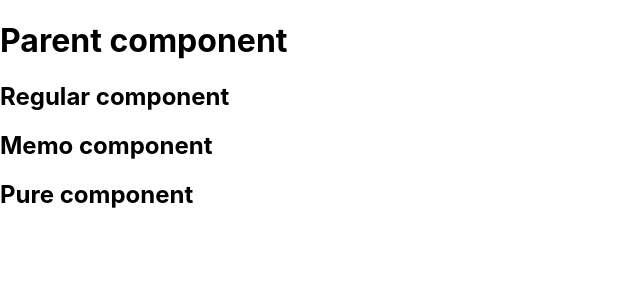
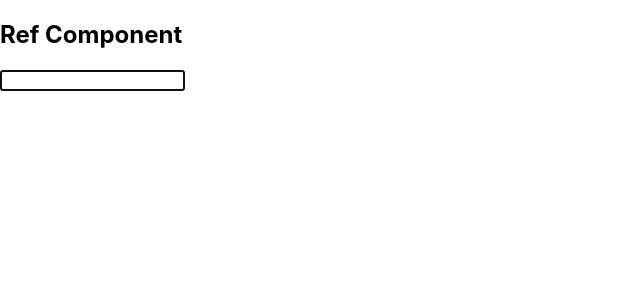
Before and after one commit to sunilpie1997/Learn-React-Part-3, a React (Create React App) app: page / in a window 1280 px wide. Shown: the top 300 px of the page, without its empty margins (0-640 px from the left). Built offline with nearby package versions, Linux system fonts and the light colour scheme.

Commit message:
7. Ref in React

```diff
--- a/src/App.js
+++ b/src/App.js
@@ -12,6 +12,7 @@
 import LifecycleC from './components/LifecycleC';
 import Table from './components/Table';
 import ParentComp from './components/ParentComp';
+import RefDemo from './components/RefDemo';
 
 function App() {
 
@@ -51,8 +52,12 @@
     <ParentComp/>
     */
 
-    /* memo */
+    /* memo
     <ParentComp/>
+    */
+
+    /* create ref */
+    <RefDemo/>
   );
 }
 
--- /dev/null
+++ b/src/components/RefDemo.js
@@ -0,0 +1,56 @@
+import React from 'react';
+
+class RefDemo extends React.Component{
+
+    constructor(props)
+    {
+        super(props);
+        //first approach
+        this.inputRef=React.createRef();
+        //second approach using callback ref
+        this.cbRef=null;
+        this.setCbRef=element=>{
+            this.cbRef=element
+        }
+    }
+
+    componentDidMount(){
+        /* first approach
+        this.inputRef.current.focus();
+        console.log(this.inputRef);
+        */
+
+        //second approach
+        if(this.cbRef)
+        {
+            this.cbRef.focus();
+
+        }
+    }
+
+    clickHandler=()=>{
+        alert(this.inputRef.current.value);
+    }
+
+    render=()=>{
+
+        return(
+            /* first approach
+            <div>
+                <h2>Ref Component</h2>
+                <input type="text" name="input" ref={this.inputRef}></input>
+                <button onClick={this.clickHandler}>click me</button>
+
+                <input type="text" name="input2" ref={this.setCbRef}></input>
+            </div>
+            */
+           //second approach
+            <div>
+                <h2>Ref Component</h2>
+                <input type="text" name="input2" ref={this.setCbRef}></input>
+            </div>
+        );
+    }
+}
+
+export default RefDemo;
```
Also changed, not shown: notes/create-ref.txt (added), notes/memo.txt.
